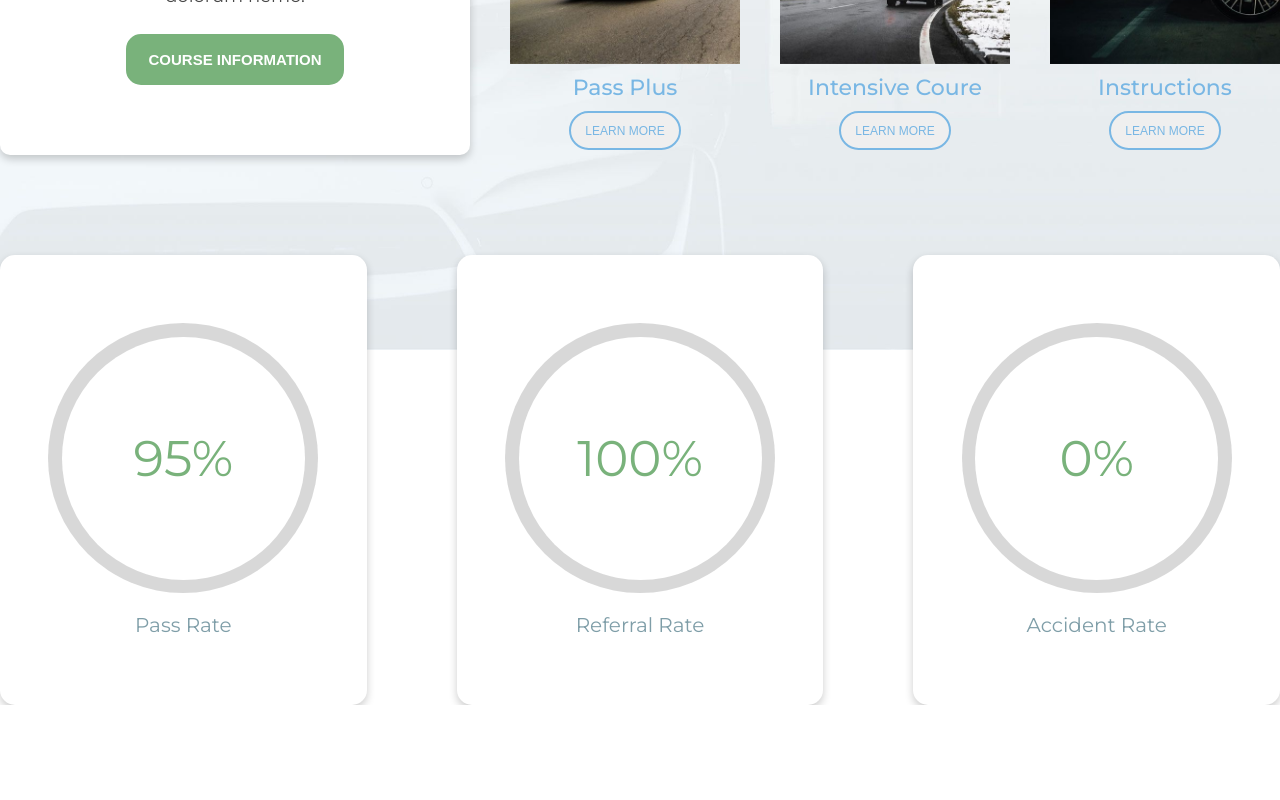
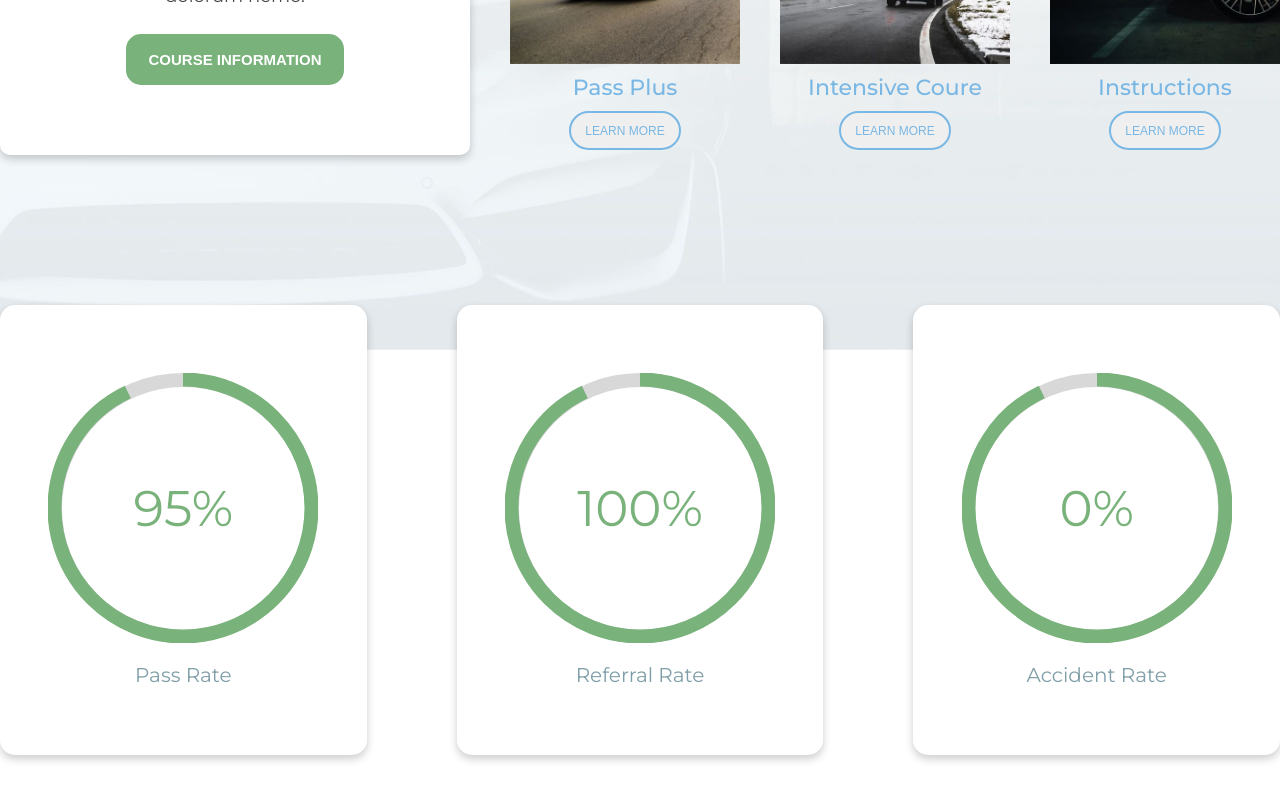
Before and after one commit to urlastway/proj-html-vuejs, a Vue app: page / in a window 1280 px wide. Shown: the part 2220-3020 px from the top of the page. Before the commit the page ends 2925 px from the top, so only its background shows below. Built offline with nearby package versions, Linux system fonts and the light colour scheme.

Commit message:
trying...

```diff
--- a/src/components/blocks/MainComponents/MainFirst.vue
+++ b/src/components/blocks/MainComponents/MainFirst.vue
@@ -30,7 +30,7 @@
                     </div>
                 </div>
             </div>
-            <div class="main__grafics">
+            <div class="main__grafics ">
                 <div class="main__grafics__content" v-for="(circle, index) in circles" :key="index">
                     <div class="grafic">
                         <div class="circle__progress">
@@ -38,6 +38,10 @@
                                 {{circle.percent}}%
                             </div>
                         </div>
+                        <svg class="progress__ring" width="270" height="270">
+                            <circle class="progress__ring__circle" stroke="#79b27b" stroke-width="14px"
+                            cx="135" cy="135" r="128.5" fill="transparent"/>
+                        </svg>
                     </div>
                     <span class="percents__text">{{circle.text}}</span>
                 </div>
@@ -48,6 +52,9 @@
 </template>
 
 <script>
+
+/*import setProgress from 'methods'*/
+
 export default {
     name: 'MainFirst',
     data(){
@@ -83,10 +90,32 @@ export default {
                     text: 'Accident Rate',
                 },
             ]
-        }
+        };
     },
-}
+    created () {
+    window.addEventListener('scroll', this.handleScroll);
+    },
+    methods: {
+        /*handleScroll(){
+            const circle = document.querySelector('.progress__ring__circle');
+            const radius = circle.r.baseVal.value;
+            const circumference = 1.5 * Math.PI * radius;
 
+            circle.style.strokeDasharray = `${circumference} ${circumference}`;
+            circle.style.strokeDashoffset = circumference;
+
+            console.log(radius, circumference);
+
+            setProgress((percent) => {
+                const offset = circumference - percent / 100 * circumference;
+                circle.style.strokeDashoffset = offset;
+            });
+
+
+            setProgress(this.circles.percent)*/
+
+        },
+    }
 
 </script>
 
@@ -268,6 +297,7 @@ export default {
     }
 /*--- MAIN GRAFICS ---*/
 .main__grafics{
+    margin: 100px 0;
     width: 100%;
     display: flex;
     justify-content: space-between;
@@ -285,7 +315,6 @@ export default {
         justify-content: center;
         align-items: center;
         box-shadow: 0 4px 8px 0 rgba(0, 0, 0, 0.2);
-        margin-top: 100px;
 
     }
     .grafic{
@@ -299,7 +328,6 @@ export default {
             height: 270px;
             border-radius: 50%;
             background-color: rgba(180, 180, 180, 0.514);
-            padding: 20px;
             display: grid;
             place-items: center;
             position: relative;
@@ -320,6 +348,14 @@ export default {
             background-color: #fff;
             content: '';
         }
+        .progress__ring{
+            position: absolute;
+        }
+        .progress__ring__circle{
+            transform-origin: center;
+            transform: rotate(-90deg);
+            stroke-dasharray: 750;
+        }
 
     }
     .percents__text{
```
